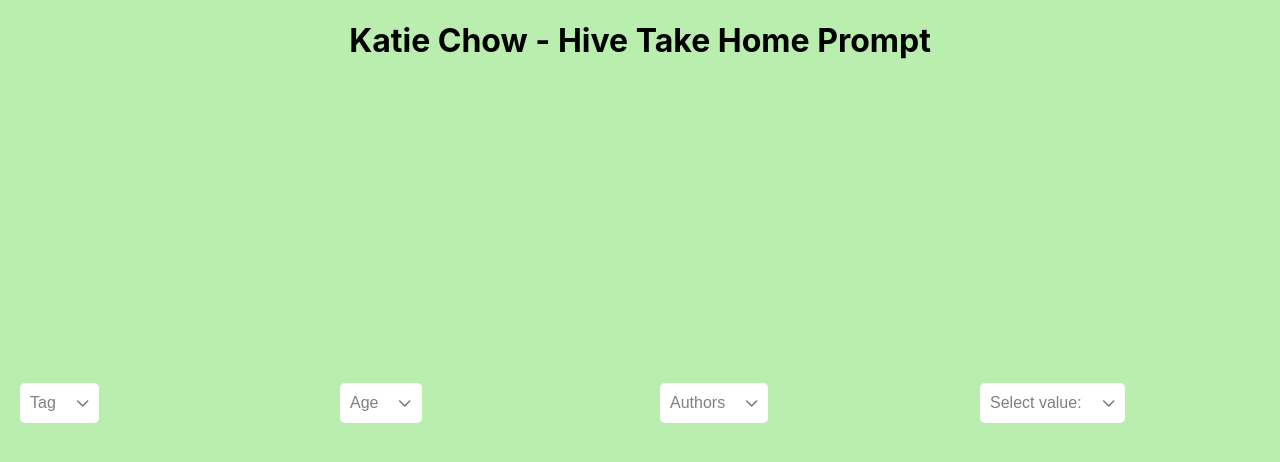
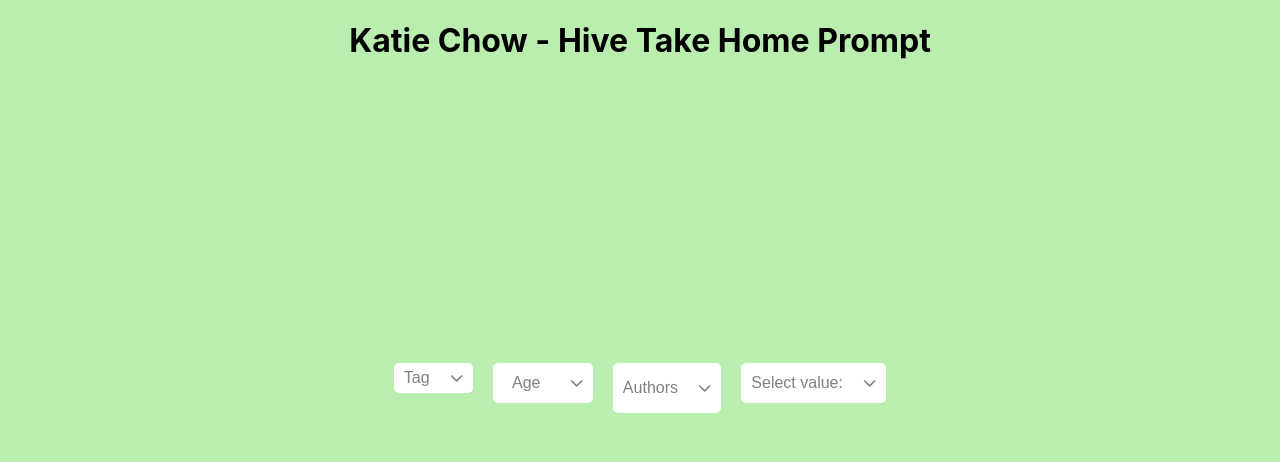
Before and after one commit to kachow4/hive-challenge-app, a React (Create React App) app: page / in a window 1280 px wide. Shown: the top 462 px of the page. Built offline with nearby package versions, Linux system fonts and the light colour scheme; no server answers.

Commit message:
add styling props

```diff
--- a/src/App.css
+++ b/src/App.css
@@ -6,5 +6,6 @@
   width: 100vw;
   display: flex;
   justify-content: center;
+  gap: 20px;
   padding: 20% 0;
 }
--- a/src/App.js
+++ b/src/App.js
@@ -1,6 +1,8 @@
 import { useEffect, useState } from 'react';
 import './App.css';
 import DropdownMenu from './components/DropdownMenu';
+import { FontAwesomeIcon } from '@fortawesome/react-fontawesome';
+import { faInfoCircle } from '@fortawesome/free-solid-svg-icons';
 
 // LOCAL DATA FOR TESTING
 const NAMES = [{id: 'a', value: "Oliver Hansen"},
@@ -53,12 +55,22 @@ function App() {
 
   return (
     <div className="App">
-      <h1>Katie Chow - Hive Take Home Prompt</h1>
+      <h1 className='title'>Katie Chow - Hive Take Home Prompt</h1>
       <div className='dropdowns'>
-        <DropdownMenu multiSelect={true} options={NAMES} label="Tag"/>
-        <DropdownMenu options={NUMBERS} label="Age"/>
-        <DropdownMenu multiSelect={true} options={authorsList.map(author => { return {id: author._id, value: author.name} })} label='Authors' />
-        <DropdownMenu multiSelect={true} options={BIG_ARRAY.map(num => { return {id: crypto.randomUUID, value: num}})} />
+        <DropdownMenu multiSelect={true}
+                      options={NAMES}
+                      label="Tag"
+                      height="30px"
+                      maxWidth='400px'/>
+        <DropdownMenu options={NUMBERS}
+                      label="Age"
+                      width="100px"/>
+        <DropdownMenu multiSelect={true}
+                      options={authorsList.map(author => { return {id: author._id, value: author.name} })}
+                      label='Authors'
+                      height="50px"/>
+        <DropdownMenu multiSelect={true}
+                      options={BIG_ARRAY.map(num => { return {id: crypto.randomUUID, value: num}})} />
       </div>
     </div>
   );
--- a/src/components/DropdownMenu.css
+++ b/src/components/DropdownMenu.css
@@ -1,13 +1,5 @@
 body {
     background-color: rgb(185, 238, 175);
-}
-
-.container {
-    width: 300px;
-    display: flex;
-    flex-direction: column;
-    padding: 10px;
-    margin: 10px;
 }
 
 .label {
@@ -22,7 +14,7 @@ body {
     width: fit-content;
     max-width: 260px;
     display: flex;
-    justify-content: space-around;
+    justify-content: space-between;
     align-items: center;
     gap: 20px;
     padding: 10px;
@@ -46,8 +38,8 @@ body {
 }
 
 .list-wrapper {
+    position: absolute;
     width: fit-content;
-    max-height: 300px;
     display: flex;
     flex-direction: column;
     gap: 5px;
--- a/src/components/DropdownMenu.js
+++ b/src/components/DropdownMenu.js
@@ -1,17 +1,36 @@
-import React, { useState } from 'react';
+import React, { useState, useEffect, useRef } from 'react';
 import { FixedSizeList as List } from "react-window";
 import { FontAwesomeIcon } from '@fortawesome/react-fontawesome';
 import { faChevronDown, faChevronUp } from '@fortawesome/free-solid-svg-icons';
 import './DropdownMenu.css';
 
-const DropdownMenu = ({multiSelect = false, options, label = "Select value:"}) => {
+const DropdownMenu = ({multiSelect = false, options, label = "Select value:", height = "40px", width = 'fit-content', maxWidth = '260px'}) => {
     const [openDropdown, setOpenDropdown] = useState(false); // updates whether or not the dropdown is open or closed
     const [selected, setSelected] = useState([]); // updates which options in the dropdown are selected
 
+    useEffect(() => {
+        if (openDropdown) {
+          document.addEventListener('mousedown', handleClickOutside);
+        }
+
+        return () => {
+          document.removeEventListener('mousedown', handleClickOutside);
+        };
+      }, [openDropdown]);
+
     // opens and closes the dropdown
-    const handleDropdown = () => {
+    const toggleDropdown = () => {
         setOpenDropdown(!openDropdown);
+        console.log(options.length > 10);
     }
+
+    const containerRef = useRef();
+
+    const handleClickOutside = (event) => {
+        if (containerRef.current && !containerRef.current.contains(event.target)) {
+            setOpenDropdown(false);
+        }
+    };
 
     //handles and updates the list of selected options
     const selectOption = ( option ) => {
@@ -37,12 +56,14 @@ const DropdownMenu = ({multiSelect = false, options, label = "Select value:"}) =
     }
 
     return (
-        <div className='container'>
+        <div className='container' ref={containerRef}>
             <div className='label'>{selected.length > 0 && label}</div>
 
             {/* SINGLE SELECT DROPDOWN */}
             { !multiSelect &&
-                <button className={`button-dropdown ${openDropdown && 'active'}`} onClick={handleDropdown}>
+                <button className={`button-dropdown ${openDropdown && 'active'}`}
+                        onClick={toggleDropdown}
+                        style={{width: `${width}`, height: `${height}`, maxWidth: `${maxWidth}`}}>
                     <span className='button-dropdown-text'>
                         { selected.length === 0 ? label : selected[0].value }
                     </span>
@@ -51,7 +72,7 @@ const DropdownMenu = ({multiSelect = false, options, label = "Select value:"}) =
             }
             {openDropdown && !multiSelect && <div className='list-wrapper'>
                 <List
-                    height={200}
+                    height={options.length > 10 ? 200 : options.length*30}
                     itemCount={options.length}
                     itemSize={30}
                     width={240}
@@ -69,7 +90,9 @@ const DropdownMenu = ({multiSelect = false, options, label = "Select value:"}) =
             </div>}
 
             {/* MULTI SELECT DROPDOWN */}
-            { multiSelect && <button className={`button-dropdown ${openDropdown && 'active'}`} onClick={handleDropdown}>
+            { multiSelect && <button className={`button-dropdown ${openDropdown && 'active'}`}
+                                    onClick={toggleDropdown}
+                                    style={{width: `${width}`, height: `${height}`, maxWidth: `${maxWidth}`}}>
                 <span className='button-dropdown-text'>
                     { selected.length < 1 ? label : selected.map((option) => (option.value)).join(", ")}
                 </span>
```
